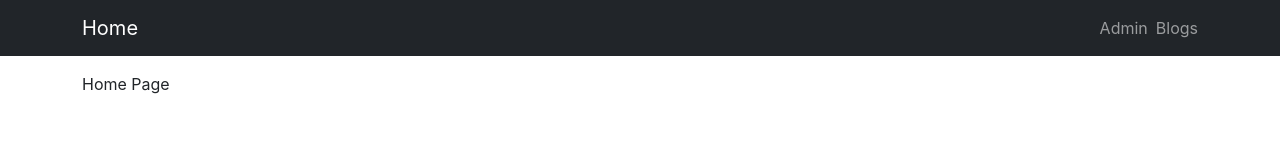
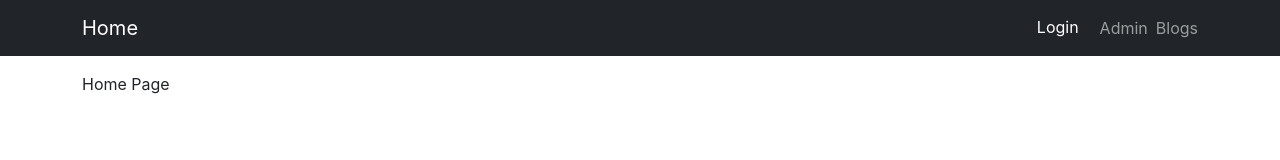
Before and after one commit to ZayneLee/react-basic, a React (Create React App) app: page / in a window 1280 px wide. Shown: the top 160 px of the page. Built offline with nearby package versions, Linux system fonts and the light colour scheme.

Commit message:
Login 기능 구현

```diff
--- a/src/components/NavBar.js
+++ b/src/components/NavBar.js
@@ -1,6 +1,9 @@
+import { useDispatch, useSelector } from "react-redux";
 import { Link, NavLink } from "react-router-dom";
-
+import { login, logout } from "../store/authSlice";
 const NavBar = () => {
+  const isLoggedIn = useSelector((state) => state.auth.isLoggedIn);
+  const dispatch = useDispatch();
   return (
     <nav className="navbar navbar-dark bg-dark">
       <div className="container">
@@ -13,6 +16,20 @@ const NavBar = () => {
           }}
           className="navbar-nav"
         >
+          <li className="nav-item me-2">
+            <button
+              className="text-white btn btn-link text-decoration-none"
+              onClick={() => {
+                if (isLoggedIn) {
+                  dispatch(logout());
+                } else {
+                  dispatch(login());
+                }
+              }}
+            >
+              {isLoggedIn ? "Logout" : "Login"}
+            </button>
+          </li>
           <li className="nav-item me-2">
             <NavLink
               activeClassName="active"
--- /dev/null
+++ b/src/store/authSlice.js
@@ -0,0 +1,22 @@
+import { createSlice } from "@reduxjs/toolkit";
+
+const initialState = {
+  isLoggedIn: false,
+};
+
+const authSlice = createSlice({
+  name: "auth",
+  initialState,
+  reducers: {
+    login: (state) => {
+      state.isLoggedIn = true;
+    },
+    logout: (state) => {
+      state.isLoggedIn = false;
+    },
+  },
+});
+
+export const { login, logout } = authSlice.actions;
+
+export default authSlice.reducer;
--- a/src/store/store.js
+++ b/src/store/store.js
@@ -1,8 +1,10 @@
 import { configureStore } from "@reduxjs/toolkit";
 import toastReducer from "./toastSlice";
+import authReducer from "./authSlice";
 
 export const store = configureStore({
   reducer: {
     toast: toastReducer,
+    auth: authReducer,
   },
 });
```
